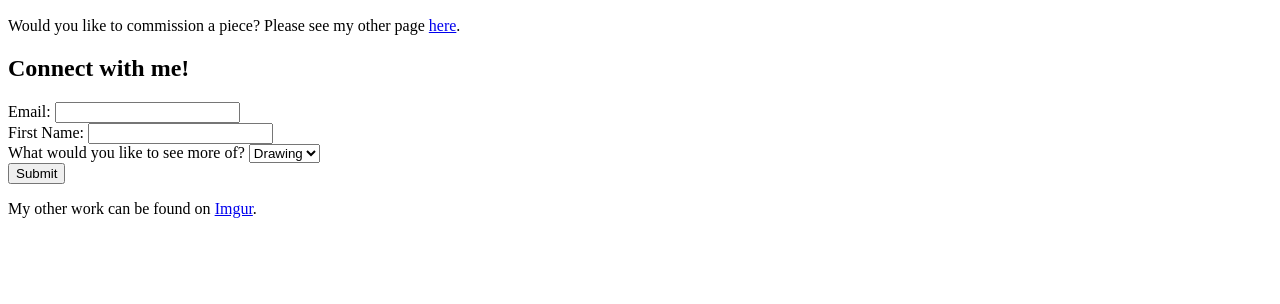
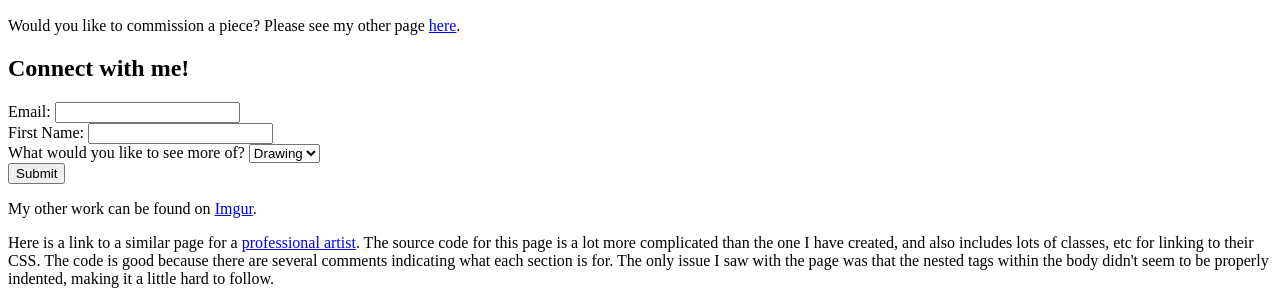
Before and after one commit to elizabethhart/old-gregg, a plain HTML site: page index.html in a window 1280 px wide. Shown: the part 1081-1385 px from the top of the page. Before the commit the page ends 1315 px from the top, so only its background shows below. Drawn offline with Linux system fonts and the light colour scheme.

Commit message:
Added link to a website with a similar topic and commented on its code

```diff
--- a/index.html
+++ b/index.html
@@ -57,5 +57,7 @@
 
 	<p>My other work can be found on <a href="https://ewhart2.imgur.com/">Imgur</a>.</p>
 
+	<p>Here is a link to a similar page for a <a href="http://www.benasart.com/">professional artist</a>. The source code for this page is a lot more complicated than the one I have created, and also includes lots of classes, etc for linking to their CSS. The code is good because there are several comments indicating what each section is for. The only issue I saw with the page was that the nested tags within the body didn't seem to be properly indented, making it a little hard to follow.</p>
+
 </body>
 </html>
```
